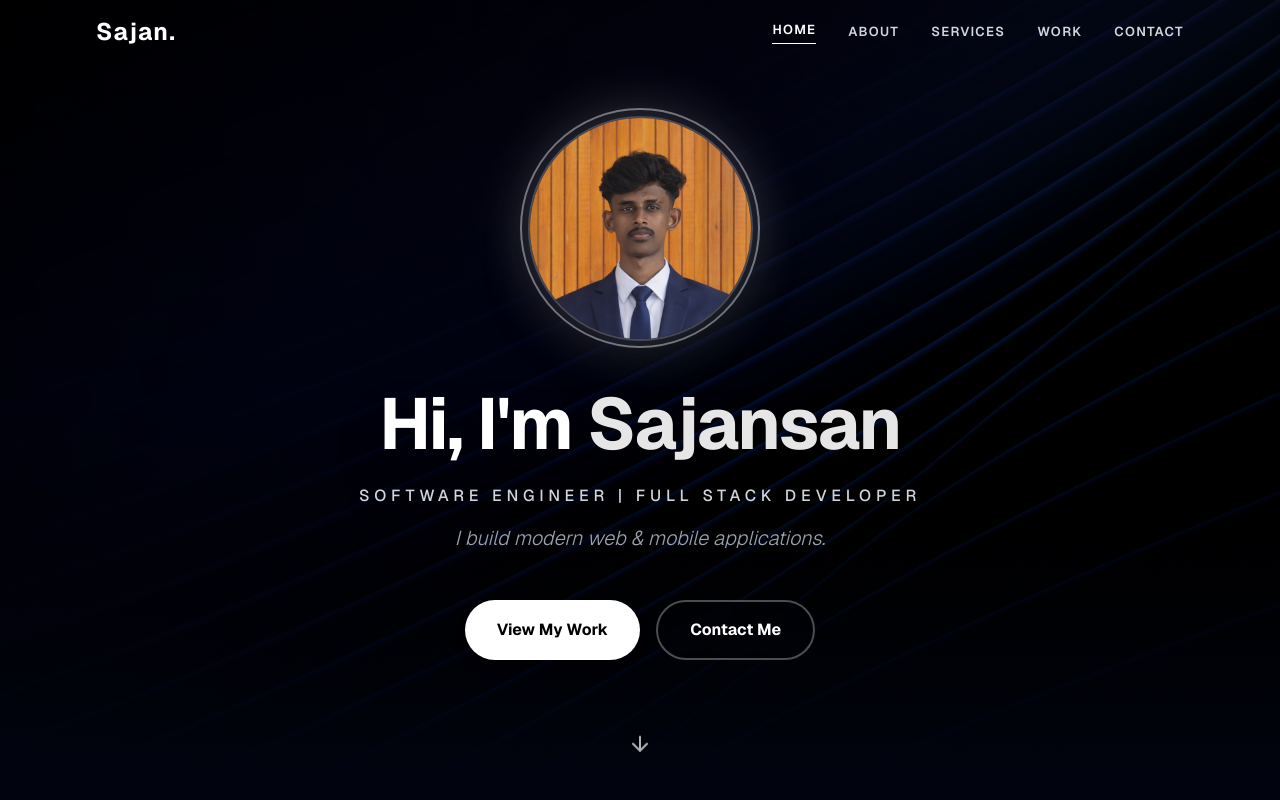
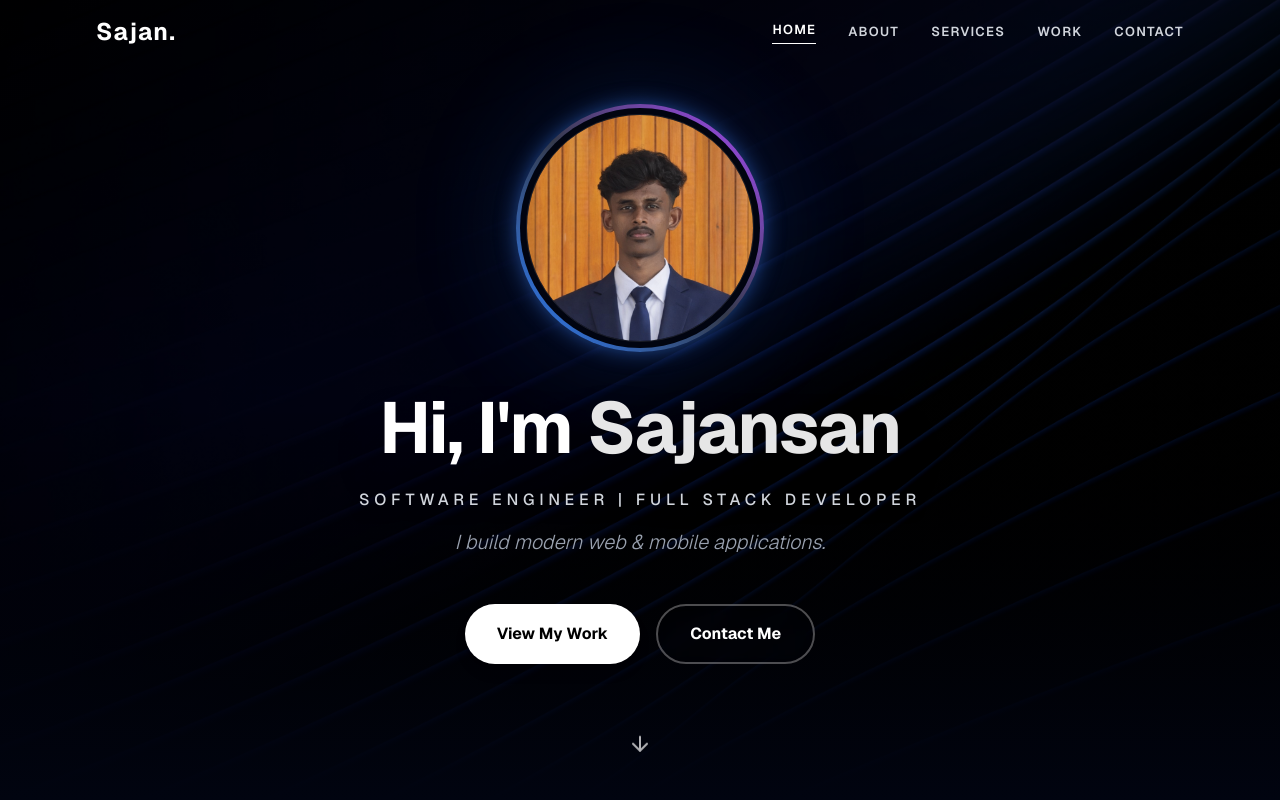
Before and after one commit to Sajansan/my-portfolio-2, a Next.js app: page / in a window 1280 px wide. Shown: the top 800 px of the page. Built offline with nearby package versions, Linux system fonts and the light colour scheme.

Commit message:
Clean up

```diff
--- a/components/Hero.tsx
+++ b/components/Hero.tsx
@@ -28,18 +28,20 @@ export default function Hero() {
 
       {/* Hero Content */}
       <main className="relative z-10 flex-grow flex flex-col items-center justify-center -mt-8 px-4 text-center">
-        {/* Profile Picture with glow effect and animation */}
+        {/* Profile Picture with soft glow & gradient ring */}
         <motion.div
           initial={{ opacity: 0, scale: 0.8 }}
           animate={{ opacity: 1, scale: 1 }}
           transition={{ duration: 0.8, ease: "easeOut" }}
           className="relative group mb-10"
         >
-          {/* Animated Glow Border */}
-          <div className="absolute inset-0 rounded-full bg-white/20 blur-xl group-hover:bg-white/30 transition-all duration-500 animate-pulse" />
+          {/* Enhanced Soft Glow */}
+          <div className="absolute inset-0 rounded-full bg-blue-500/20 blur-3xl group-hover:bg-blue-400/30 transition-all duration-700 animate-pulse" />
 
-          <div className="relative flex items-center justify-center w-[200px] h-[200px] md:w-[240px] md:h-[240px] rounded-full border-2 border-white/40 shadow-2xl overflow-hidden backdrop-blur-sm">
-            <div className="relative w-[185px] h-[185px] md:w-[225px] md:h-[225px] rounded-full overflow-hidden border-2 border-white/20">
+          {/* Gradient Ring Wrapper */}
+          <div className="relative p-1 rounded-full bg-gradient-to-tr from-blue-500 via-white/20 to-purple-500 shadow-[0_0_20px_rgba(59,130,246,0.5)]">
+            <div className="relative flex items-center justify-center w-[200px] h-[200px] md:w-[240px] md:h-[240px] rounded-full bg-[rgba(1,4,16,1)] overflow-hidden backdrop-blur-sm">
+              <div className="relative w-[188px] h-[188px] md:w-[228px] md:h-[228px] rounded-full overflow-hidden border border-white/10">
                 <img
                   src="/profile.png"
                   alt="Profile"
@@ -48,6 +50,7 @@ export default function Hero() {
                     e.currentTarget.src = "https://images.unsplash.com/photo-1506794778202-cad84cf45f1d?q=80&w=1287&auto=format&fit=crop";
                   }}
                 />
+              </div>
             </div>
           </div>
         </motion.div>
--- a/components/Navbar.tsx
+++ b/components/Navbar.tsx
@@ -42,7 +42,12 @@ export default function Navbar({ activeSection }: NavbarProps) {
           : "bg-transparent"
       }`}
     >
-      <div className="text-xl md:text-2xl font-bold tracking-wider text-white">Sajan.</div>
+      <Link
+        href="#home"
+        className="text-xl md:text-2xl font-bold tracking-wider text-white hover:opacity-80 transition-opacity cursor-pointer"
+      >
+        Sajan.
+      </Link>
 
       {/* Desktop Tabs */}
       <div className="hidden md:flex items-center gap-8 text-[11px] lg:text-[13px] font-semibold tracking-widest text-gray-300">
```
Lines whose indentation alone changed are shown as unchanged.
